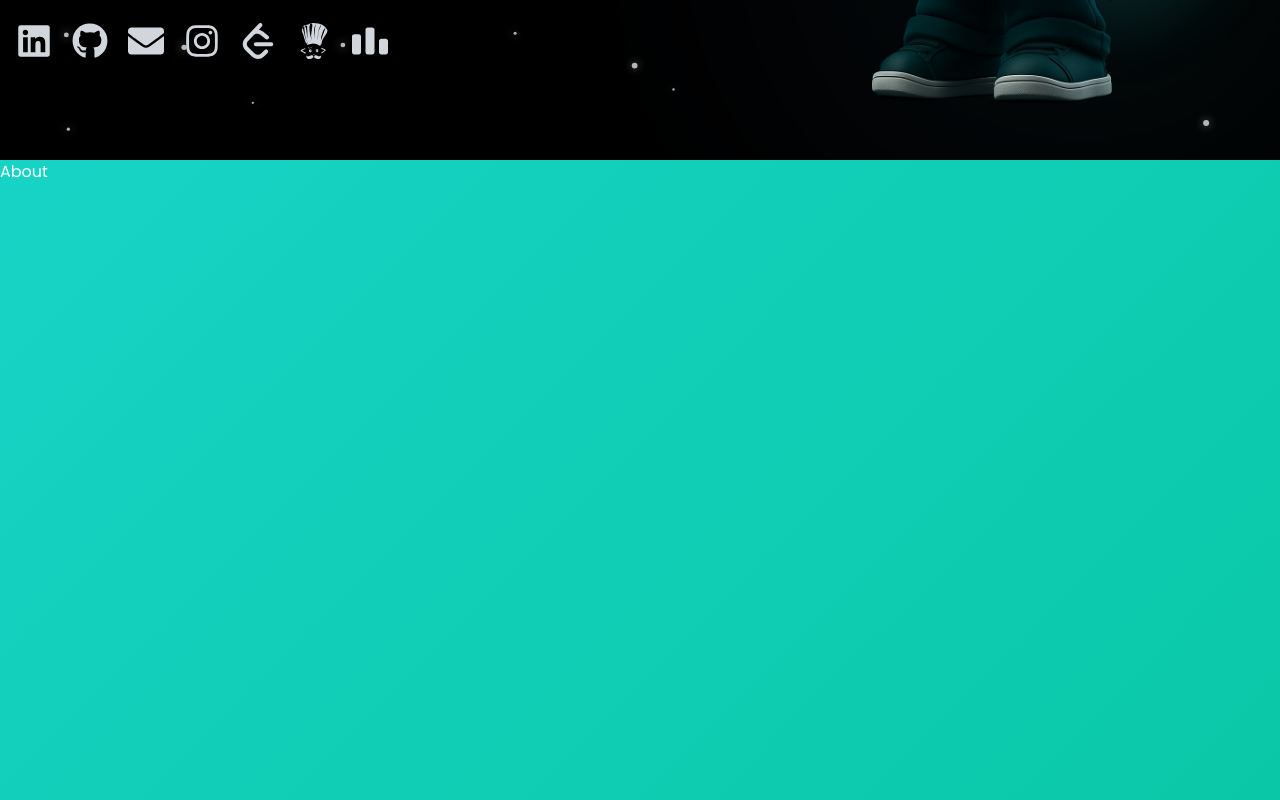
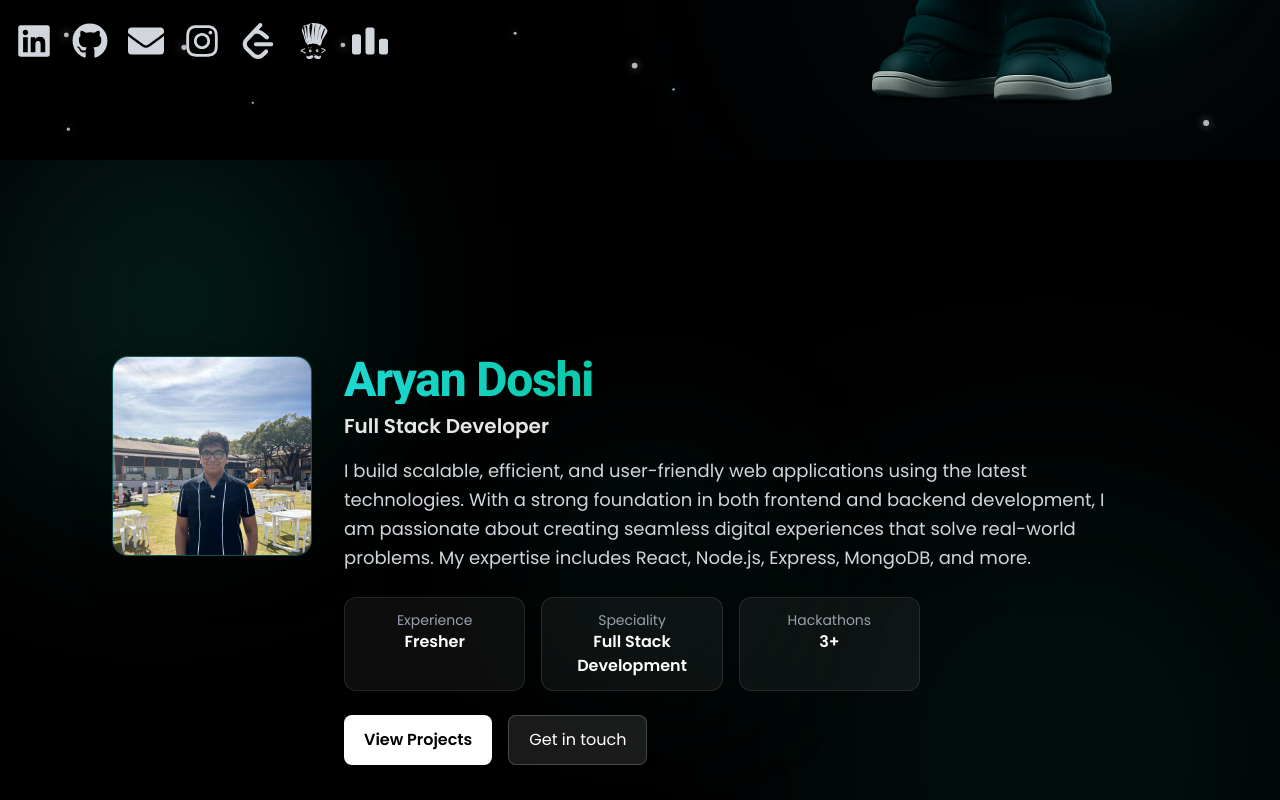
Before and after one commit to aryan-2206/aryan-portfolio, a React (Vite) app in the folder AryanDoshi-portfolio/: page / in a window 1280 px wide. Shown: the part 640-1440 px from the top of the page. Built offline with nearby package versions, Linux system fonts and the light colour scheme.

Commit message:
about section

```diff
--- a/AryanDoshi-portfolio/src/components/ParticlesBackground.jsx
+++ b/AryanDoshi-portfolio/src/components/ParticlesBackground.jsx
@@ -69,7 +69,7 @@ export default function ParticlesBackground() {
   return (
     <canvas
       ref={canvasRef}
-      className="fixed top-0 left-0 w-full h-full pointer-events-none z-0"
+      className="absolute top-0 left-0 w-full h-full pointer-events-none z-0"
     ></canvas>
   );
 }
--- a/AryanDoshi-portfolio/src/sections/About.jsx
+++ b/AryanDoshi-portfolio/src/sections/About.jsx
@@ -1,11 +1,74 @@
-import React from 'react'
+import { motion } from "framer-motion";
+import React from "react";
+import p from "../assets/profile.jpeg"
 
-const About = () => {
+export default function About() {
+  const stats = [
+    {label: "Experience", value: "Fresher"},
+    {label: "Speciality", value: "Full Stack Development"},
+    {label: "Hackathons", value: "3+"},
+  ];
+
+
+  //glow effect like on home page
+  const glows = [
+    "-top-10 -left-10 w-[360px] h-[360px] opacity-20 blur-[120px]",
+    "bottom-0 right-10 w-[420px] h-[420px] opacity-15 blur-[140px] delay-300",
+    "top-1/2 left-1/2 -translate-x-1/2 -translate-y-1/2 w-[220px] h-[220px] opacity-10 blur-[100px]",
+  ]
+
   return (
-    <div className='w-full h-screen'>
-      About
-    </div>
+    <section id="About" className="min-h-screen w-full flex items-center justify-center relative bg-black text-white overflow-hidden">
+      <div className="absolute inset-0 pointer-events-none">
+        {glows.map((glow, i) => (
+          <div key={i} className={`absolute rounded-full bg-gradient-to-r from-[#302b63] via-[#00bf8f] to-[#1cd8d2] animate-pulse ${glow}`}>
+          </div>
+        ))}
+      </div>
+      <div className="relative z-10 max-w-6xl w-full mx-auto px-6 md:px-10 lg:px-12 py-20 flex flex-col gap-12">
+        <motion.div className="flex flex-col md:flex-row items-center md:items-stretch gap-8"
+        initial={{opacity: 0, y: 24}}
+        whileInView={{opacity: 1, y: 0}}
+        transition={{duration: 0.6}}
+        viewport={{once: true, amount:0.4}}
+
+        >
+          <motion.div className="relative w-[160px] h-[160px] md:w-[200px] md:h-[200px] rounded-2xl overflow-hidden shadow-2xl bg-gradient-to-br from-[#1cd8d2]/20 to-[#302b63]/20 border border-[#1cd8d2]/25">
+            <img src={p} alt="profile" className="absolute inset-0"/>
+          </motion.div>
+
+          <div className="flex-1 flex flex-col justify-center text-center md:text-left">
+            <h2 className="text-4xl sm:text-5xl font-extrabold tracking-tight bg-clip-text text-transparent bg-gradient-to-r from-[#1cd8d2] via-[#00bf8f] to-[#1cd8d2]">
+              Aryan Doshi
+            </h2>
+            <p className="mt-2 text-lg sm:text-xl text-white/90 font-semibold">
+              Full Stack Developer
+            </p>
+            <p className="mt-4 text-base sm:text-lg max-w-2xl md:max-w-3xl text-gray-300 leading-relaxed">
+              I build scalable, efficient, and user-friendly web applications using the latest technologies. With a strong foundation in both frontend and backend development, I am passionate about creating seamless digital experiences that solve real-world problems. My expertise includes React, Node.js, Express, MongoDB, and more.
+            </p>
+            <div className="mt-6 grid grid-cols-2 sm:grid-cols-3 gap-3 sm:gap-4 max-w-xl">
+              {stats.map((stat, i) => (
+                <motion.div key={i} className="rounded-xl border border-white/10 bg-white/5 px-4 py-3 text-center"
+                initial={{opacity: 0, y: 10}}
+                whileInView={{opacity: 1, y: 0}}
+                transition={{delay: i * 0.05, duration: 0.4}}
+                viewport={{once: true, amount:0.3}}
+                >
+                  <div className="text-sm text-gray-400">{stat.label}</div>
+                  <div className="text-base font-semibold">{stat.value}</div>
+                </motion.div>
+              ))}
+            </div>
+            <div className="mt-6 flex flex-col sm:flex-row gap-3 sm:gap-4 justify-center md:justify-start">
+              <a href="#projects" className="inline-flex items-center justify-center rounded-lg bg-white text-black font-semibold px-5 py-3 hover:bg-gray-200 transition">View Projects</a>
+              <a href="#contact" className="inline-flex items-center justify-center rounded-lg border border-white/20 text-white px-5 py-3 hover:bg-white/20 bg-white/10 transition">Get in touch</a>
+            </div>
+          </div>
+
+        </motion.div>
+
+      </div>
+    </section>
   )
 }
-
-export default About
--- a/AryanDoshi-portfolio/src/sections/Home.jsx
+++ b/AryanDoshi-portfolio/src/sections/Home.jsx
@@ -107,7 +107,7 @@ export default function Home() {
             animate={{opacity: 1, y: 0}}
             transition={{duration: 1}}
             >
-              Hello I'm
+              Hello, I'm
               <br />
               <span className="text-white font-bold text-5xl sm:text-6xl md:text-7xl lg:text-8xl lg:whitespace-nowrap">
                 Aryan Doshi
```
Also changed, not shown: AryanDoshi-portfolio/src/assets/profile.jpeg (added).
